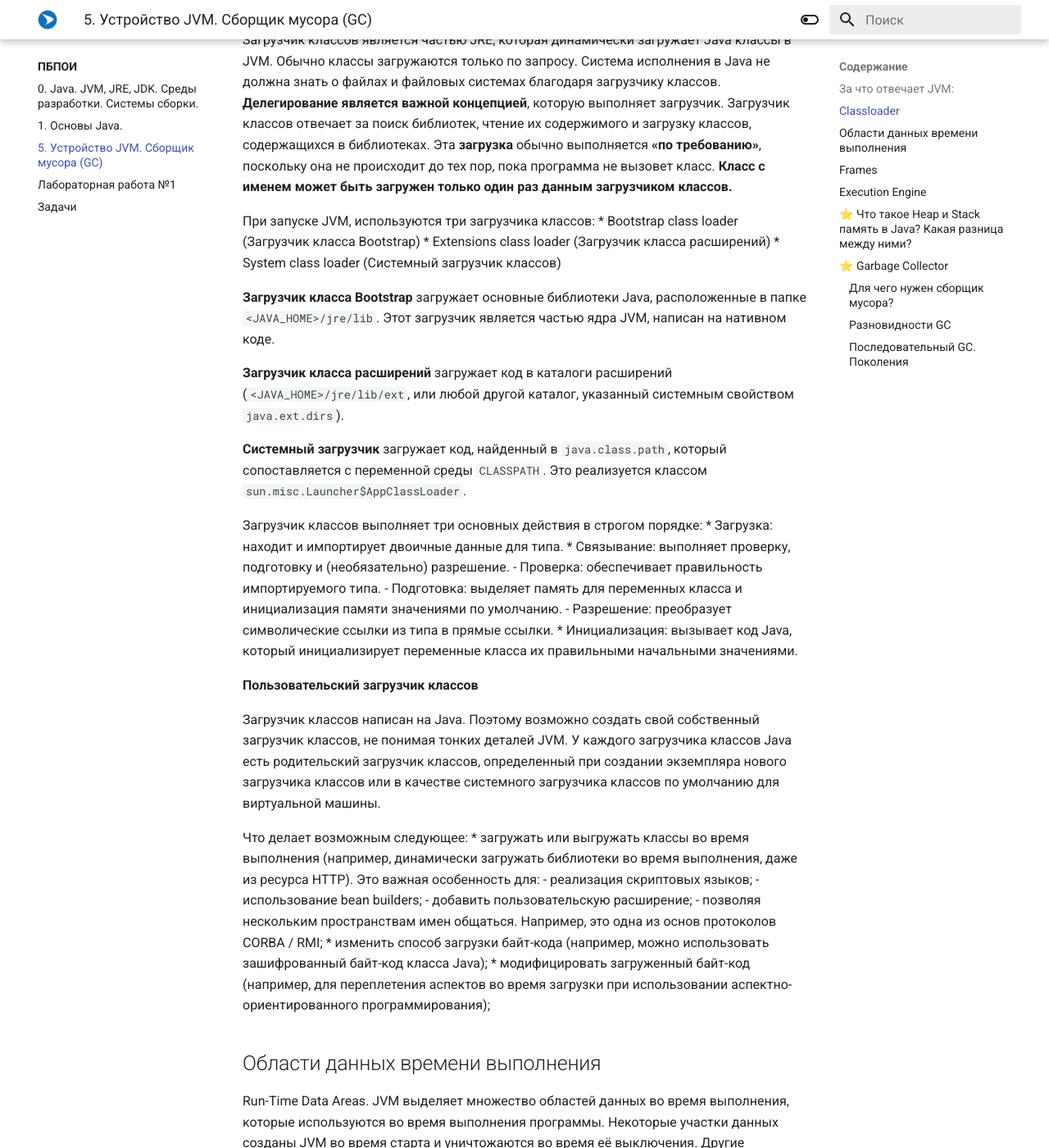
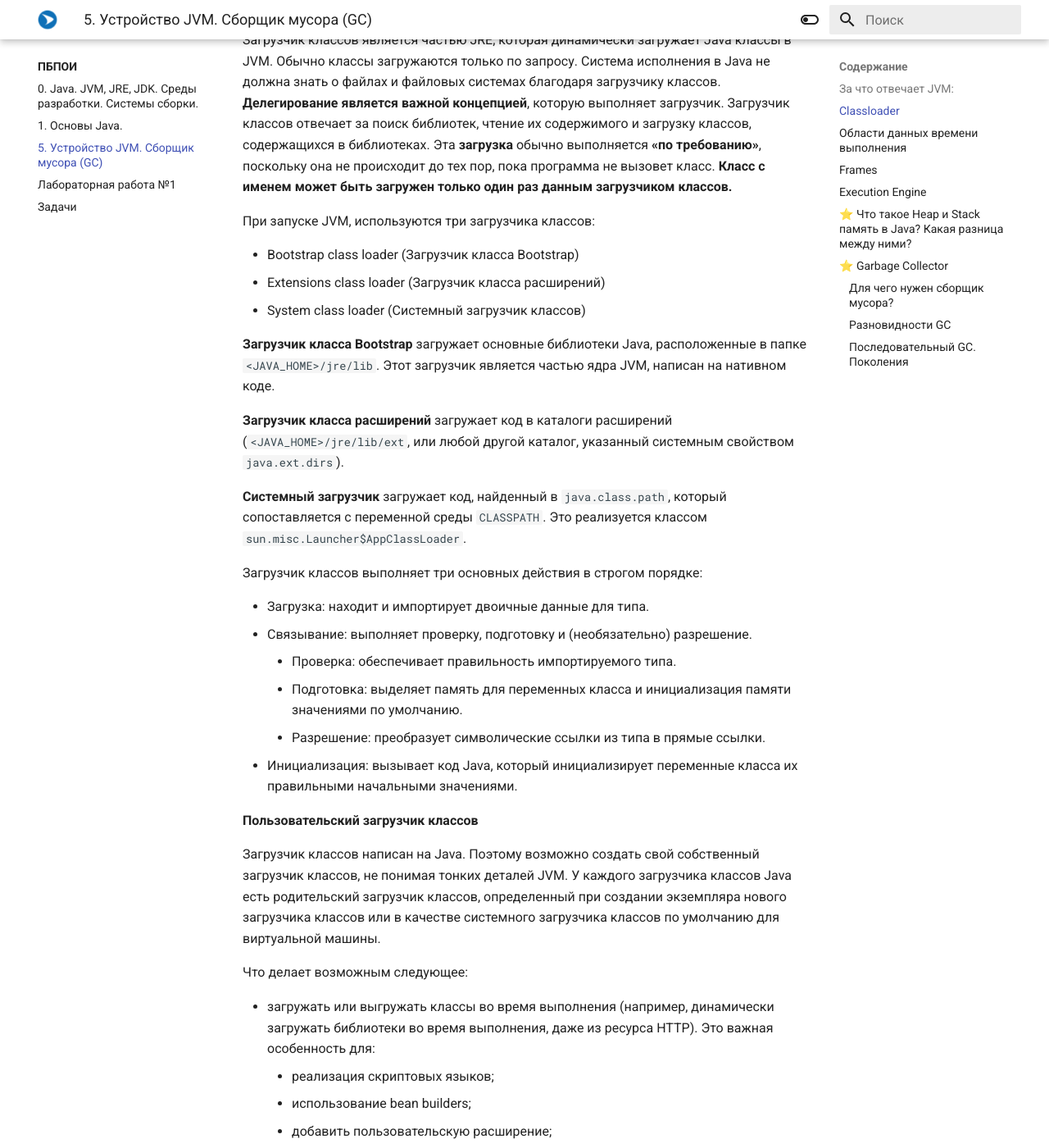
Before and after one commit to readonlyden/Programming-101, an MkDocs documentation site: the page built from docs/ПБПОИ/5-gc.md, in a window 1280 px wide and 1400 px high, scrolled down 1642 px. Shown: the whole window at 82% size. Built offline with MkDocs 1.6.1 and Material for MkDocs 9.7.7, drawn with Linux system fonts in a browser that asks for light colours; some of the changed text lies outside the part shown.

Commit message:
Fix issues

```diff
--- a/docs/ПБПОИ/5-gc.md
+++ b/docs/ПБПОИ/5-gc.md
@@ -46,6 +46,7 @@ JVM работает с примитивными значениями (целы
 **Класс с именем может быть загружен только один раз данным загрузчиком классов.**
 
 При запуске JVM, используются три загрузчика классов:
+
 * Bootstrap class loader (Загрузчик класса Bootstrap)
 * Extensions class loader (Загрузчик класса расширений)
 * System class loader (Системный загрузчик классов)
@@ -60,6 +61,7 @@ JVM работает с примитивными значениями (целы
 Это реализуется классом `sun.misc.Launcher$AppClassLoader`.
 
 Загрузчик классов выполняет три основных действия в строгом порядке:
+
 * Загрузка: находит и импортирует двоичные данные для типа.
 * Связывание: выполняет проверку, подготовку и (необязательно) разрешение.
     - Проверка: обеспечивает правильность импортируемого типа.
@@ -74,6 +76,7 @@ JVM работает с примитивными значениями (целы
 загрузчика классов или в качестве системного загрузчика классов по умолчанию для виртуальной машины.
 
 Что делает возможным следующее:
+
 * загружать или выгружать классы во время выполнения (например, динамически загружать библиотеки во время выполнения, даже из ресурса HTTP).
 Это важная особенность для:
     - реализация скриптовых языков;
@@ -121,11 +124,11 @@ JVM имеет область методов, которая является о
 
 **Run-Time Constant Pool**
 
- A run-time constant pool существует для каждого класса или интерфейса в рантайме и представленно constant_pool таблицей в *.class файле.
- Он содержит несколько видов констант: от числовых литералов, известных во время компиляции, до ссылок на методы и поля,
- которые должны быть разрешены во время выполнения.  Сам run-time constant pool выполняет функцию,
- аналогичную функции таблицы символов для обычного языка программирования, хотя он содержит более широкий диапазон данных, чем типичная таблица символов.
- Каждый run-time constant pool отделён от JVM's method area. JVM создаёт run-time constant pool вместе с созданием class или interface.
+A *run-time constant pool* существует для каждого класса или интерфейса в рантайме и представленно constant_pool таблицей в `*.class` файле.
+Он содержит несколько видов констант: от числовых литералов, известных во время компиляции, до ссылок на методы и поля,
+которые должны быть разрешены во время выполнения.  Сам run-time constant pool выполняет функцию,
+аналогичную функции таблицы символов для обычного языка программирования, хотя он содержит более широкий диапазон данных, чем типичная таблица символов.
+Каждый run-time constant pool отделён от JVM's method area. JVM создаёт run-time constant pool вместе с созданием class или interface.
 
 **Native Method Stacks**
 
```
